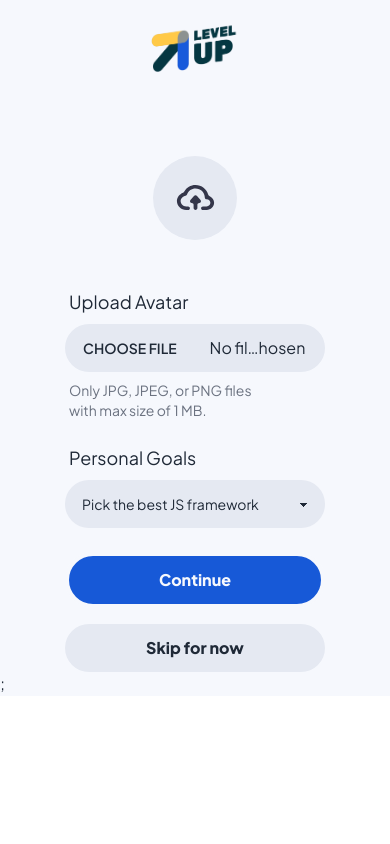
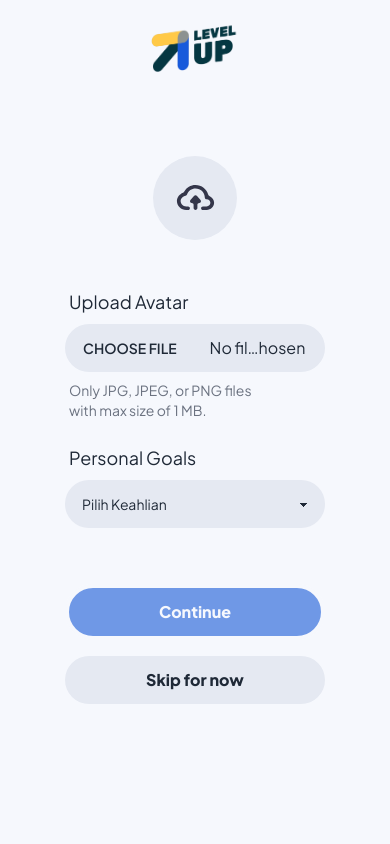
Before and after one commit to bruteforce10/levelup-academy, a Next.js app: page /auth/register/upload-profile in a window 390 px wide. Shown: the top 844 px of the page. Built offline with nearby package versions, Linux system fonts and the light colour scheme; no server answers.

Commit message:
feat: auth final

```diff
--- a/lib/service.jsx
+++ b/lib/service.jsx
@@ -19,6 +19,7 @@ export const signUp = async (userData) => {
         id
         name
         email
+        password
       }
       publishAccount(where: {email: "` +
     userData.email +
@@ -125,6 +126,8 @@ export const getUserName = async (id) => {
     `" }) {
         id
         name
+        email
+        password
       }
     }
   `;
@@ -136,14 +139,15 @@ export const getUserName = async (id) => {
 };
 
 export const updateUser = async (data) => {
-  console.log(data);
   const query =
     gql`
     mutation MyMutation {
       updateAccount(
         data: { image: { connect: { id: "` +
     data.id +
-    `" } } }
+    `" } }, goals: "` +
+    data.goals +
+    `"}
         where: { id: "` +
     data.name +
     `" }
@@ -152,7 +156,8 @@ export const updateUser = async (data) => {
       }
       publishAsset(where: { id: "` +
     data.id +
-    `" }) {
+    `"
+  }) {
         id
       }
       publishAccount(where: { id: "` +
--- a/pages/auth/register/index.jsx
+++ b/pages/auth/register/index.jsx
@@ -24,7 +24,7 @@ export default function Register() {
             />
           </div>
 
-          <div className=" mt-20 max-lg:mx-auto lg:ml-[600px] w-8/12 ">
+          <div className=" mt-20 max-lg:mx-auto lg:ml-[600px] w-8/12 h-screen">
             <div className="space-y-4 mb-10">
               <h4 className="font-extrabold text-3xl">New Account</h4>
               <p className="w-8/12">
--- a/pages/auth/register/upload-profile.jsx
+++ b/pages/auth/register/upload-profile.jsx
@@ -2,13 +2,18 @@ import Image from "next/image";
 import Head from "next/head";
 import { useEffect, useState } from "react";
 import { useRouter } from "next/router";
-import { createAssets, getUserName, updateUser } from "@/lib/service";
+import { getUserName, updateUser } from "@/lib/service";
 
 export default function UploadProfile() {
-  const [named, setName] = useState("");
+  const [getData, setGetData] = useState({
+    name: "",
+    email: "",
+    password: "",
+  });
+  const [isSubmitting, setIsSubmitting] = useState(true);
+  const [isLoading, setLoading] = useState(false);
   const [data, setData] = useState({
     id: "",
-    name: "",
     file: "",
     select: "",
   });
@@ -24,9 +29,14 @@ export default function UploadProfile() {
         ...data,
         id: nameResult?.account?.id,
       });
-      setName(nameResult?.account?.name);
+      setGetData({
+        ...getData,
+        name: nameResult?.account?.name,
+        email: nameResult?.account?.email,
+        password: nameResult?.account?.password,
       });
-  }, [setName]);
+    });
+  }, [setGetData]);
 
   const handleUploadFile = async (e) => {
     setError({
@@ -58,11 +68,44 @@ export default function UploadProfile() {
         ...data,
         file,
       });
+      setIsSubmitting(false);
     }
+  };
+
+  const onSelect = (e) => {
+    setData({
+      ...data,
+      select: e.target.value,
+    });
+    setError({
+      ...error,
+      select: "",
+    });
+    setIsSubmitting(false);
+  };
+
+  const validate = () => {
+    const newError = { ...error };
+    if (!data.file) {
+      newError.file = "Profile harus diisi";
+    }
+
+    if (!data.select) {
+      newError.select = "Keahlian harus diisi";
+    }
+
+    return newError;
   };
 
   const handleSubmit = async (e) => {
     e.preventDefault();
+
+    const findErrors = validate();
+
+    if (Object.values(findErrors).some((err) => err !== "")) {
+      setError(findErrors);
+    } else {
+      setLoading(true);
       const url =
         "https://api-ap-southeast-2.hygraph.com/v2/clnrgq1m6llmt01uo7zk9hnhc/master/upload";
       const token =
@@ -79,16 +122,19 @@ export default function UploadProfile() {
       });
       const result = await response.json();
       if (result.id) {
-      updateUser({ id: result.id, name: data.id }).then((result) => {
-        console.log(result);
-      });
+        updateUser({ id: result.id, name: data.id, goals: data.select }).then(
+          async (result) => {
+            router.push("/");
+          }
+        );
+      }
     }
   };
 
   return (
     <div>
       <Head>
-        <title>Upload Profile</title>
+        <title>Lengkapi Profile Belajar Level-Up</title>
       </Head>
       <div>
         <Image
@@ -110,7 +156,7 @@ export default function UploadProfile() {
             />
           </div>
 
-          <div className=" mt-20 max-lg:mx-auto lg:ml-[600px] w-8/12 ">
+          <div className=" mt-20 max-lg:mx-auto lg:ml-[600px] w-8/12 h-screen">
             <div className="space-y-6 mb-10 text-center">
               {data.file ? (
                 <Image
@@ -131,7 +177,7 @@ export default function UploadProfile() {
               )}
 
               <div>
-                <h4 className="font-extrabold text-xl">{named}</h4>
+                <h4 className="font-extrabold text-xl">{getData.name}</h4>
               </div>
             </div>
             <form onSubmit={handleSubmit}>
@@ -159,24 +205,72 @@ export default function UploadProfile() {
                 <label className="label">
                   <span className="label-text text-lg">Personal Goals</span>
                 </label>
-                <select className="select select-ghost  bg-[#E5E9F2] rounded-full">
+                <select
+                  className="select select-ghost  bg-[#E5E9F2] rounded-full"
+                  name="select"
+                  onChange={onSelect}
+                >
                   <option disabled selected>
-                    Pick the best JS framework
+                    Pilih Keahlian
                   </option>
-                  <option>Svelte</option>
-                  <option>Vue</option>
-                  <option>React</option>
+                  <option value="UX Designer">UX Designer</option>
+                  <option value="UI Designer">UI Designer</option>
+                  <option value="Front-End Developer">
+                    Front-End Developer
+                  </option>
+                  <option value="Back-End Developer">Back-End Developer</option>
+                  <option value="Mobile App Developer">
+                    Mobile App Developer
+                  </option>
+                  <option value="Full-Stack Developer">
+                    Full-Stack Developer
+                  </option>
+                  <option value="Lifetime Learner">Lifetime Learner</option>
+                  <option value="Data Scientist">Data Scientist</option>
+                  <option value="Project Manager">Project Manager</option>
+                  <option value="Logo Designer">Logo Designer</option>
+                  <option value="Drafter">Drafter</option>
+                  <option value="Graphic Designer">Graphic Designer</option>
+                  <option value="Motion Graphic">Motion Graphic</option>
+                  <option value="3D Modelling">3D Modelling</option>
+                  <option value="Video Editor">Video Editor</option>
+                  <option value="Engineer">Engineer</option>
                 </select>
+                <label className="label">
+                  <span className="label-text-alt text-red-500">
+                    {error.select}
+                  </span>
+                  <span className="label-text-alt text-white">.</span>
+                </label>
               </div>
               <div className="space-y-4">
+                {isLoading ? (
                   <button
-                  className="bg-prime w-full p-3 rounded-full text-md font-extrabold text-white border-4 border-white
-              hover:border-[#a1b7e7] transition-all  "
+                    disabled="disabled"
+                    className="btn  text-white  w-full  rounded-full text-md font-extrabold  border-4 border-white  transition-all"
+                  >
+                    <span className="loading loading-spinner"></span>
+                    loading
+                  </button>
+                ) : (
+                  <button
+                    type="submit"
+                    disabled={isSubmitting}
+                    className={
+                      isSubmitting
+                        ? " bg-prime/60 text-white w-full p-3 rounded-full text-md font-extrabold  border-4 border-white  transition-all"
+                        : " bg-prime w-full p-3 rounded-full text-md font-extrabold text-white border-4 border-white hover:border-[#a1b7e7] transition-all"
+                    }
                   >
                     Continue
                   </button>
+                )}
+
                 <button
-                  type="submit"
+                  onClick={(e) => {
+                    e.preventDefault();
+                    router.push("/");
+                  }}
                   className="bg-[#E5E9F2] w-full p-3 rounded-full text-md font-extrabold hover:shadow-md transition-all"
                 >
                   Skip for now
--- a/pages/components/organisms/FormRegister/index.jsx
+++ b/pages/components/organisms/FormRegister/index.jsx
@@ -3,6 +3,7 @@ import Image from "next/image";
 import { useRouter } from "next/router";
 import React, { useState } from "react";
 import isEmail from "validator/lib/isemail";
+import { signIn } from "next-auth/react";
 
 export default function FormRegister() {
   const [data, setData] = useState({
@@ -61,7 +62,14 @@ export default function FormRegister() {
     } else {
       const result = await signUp(data);
       if (!result?.response?.status) {
-        push(`/auth/register/upload-profile?data=${result.id}`);
+        const res = await signIn("credentials", {
+          redirect: false,
+          email: result.email,
+          password: result.password,
+        });
+        if (res.ok) {
+          push(`/auth/register/upload-profile?data=${result.id}`);
+        }
       }
 
       const errorResult = result?.response?.errors[0]?.message;
```
Lines whose indentation alone changed are shown as unchanged.
